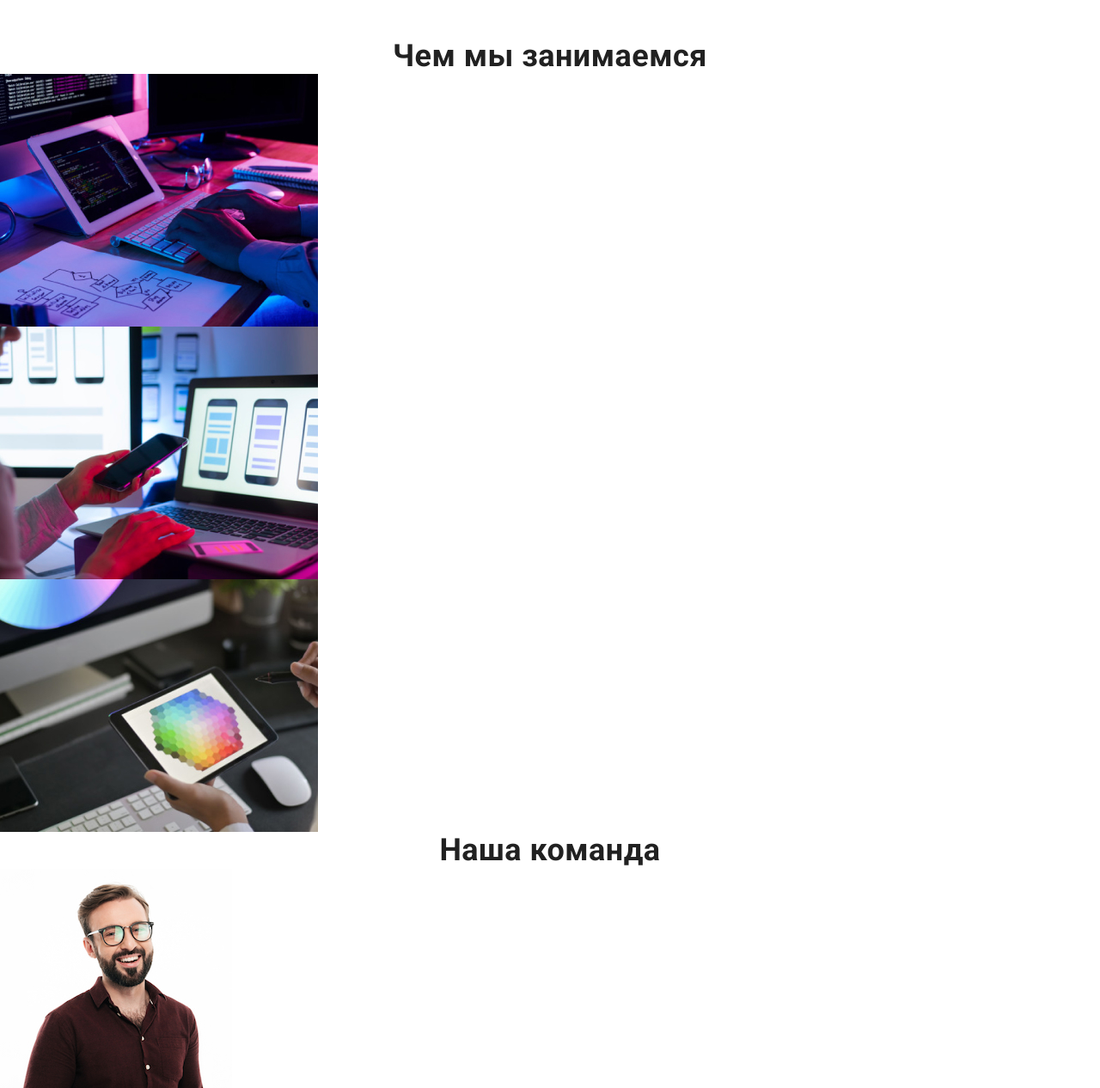
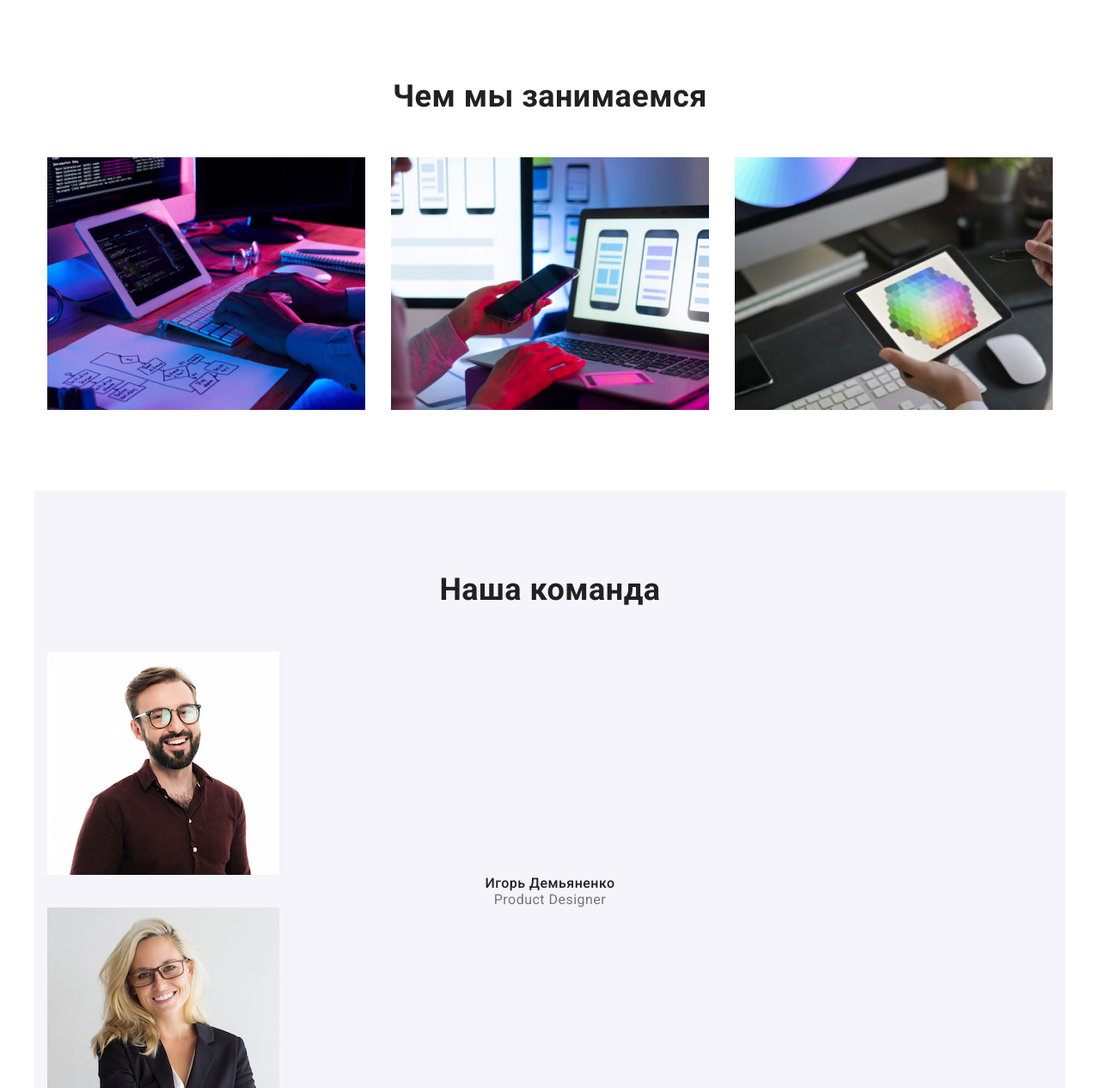
Before and after one commit to heorhii-aksiuk/goit-markup-hw-03, a plain HTML site: page index.html in a window 1280 px wide. Shown: the part 874-2140 px from the top of the page at 86% size. Drawn offline with nearby package versions, Linux system fonts and the light colour scheme.

Commit message:
Добавляет стили геометрии для секции "Чем мы занимаемся"
И фон для секции "Наша команда"

```diff
--- a/css/styles.css
+++ b/css/styles.css
@@ -57,6 +57,7 @@ img {
 }
 
 .section-heading {
+  margin-bottom: 50px;
   font-size: 36px;
   line-height: 1.17;
   text-align: center;
@@ -224,7 +225,38 @@ img {
   margin-right: 30px;
 }
 
+/* Секция "Чем мы занимаемся" */
+.doing-container {
+  width: 1200px;
+  padding-left: 15px;
+  padding-right: 15px;
+  padding-top: 47px;
+  padding-bottom: 94px;
+  margin-left: auto;
+  margin-right: auto;
+}
+
+.doing-list {
+  display: flex;
+}
+
+.doing-item:not(:last-child) {
+  margin-right: 30px;
+}
+
 /* Секция "Наша команда" */
+
+.team-section {
+  width: 1200px;
+  padding-left: 15px;
+  padding-right: 15px;
+  padding-top: 94px;
+  padding-bottom: 94px;
+  margin-left: auto;
+  margin-right: auto;
+  background-color: var(--secondary-background-color);
+}
+
 .section-subheading {
   font-weight: 500;
   font-size: 16px;
--- a/index.html
+++ b/index.html
@@ -86,28 +86,30 @@
 
     <!-- Секция "Чем мы занимаемся"-->
     <section>
+      <div class="doing-container">
         <h2 class="section-heading">Чем мы занимаемся</h2>
-      <ul class="list">
-        <li>
+        <ul class="doing-list list">
+          <li class="doing-item">
             <img src="./images/work-process/work-process-1.jpg"
             alt="Программист пишет код"
             width="370" height="294">
           </li>
-        <li>
+          <li class="doing-item">
             <img src="./images/work-process/work-process-2.jpg"
             alt="Дизайнер разрабатывает интерфейс"
             width="370" height="294">
           </li>
-        <li>
+          <li class="doing-item">
             <img src="./images/work-process/work-process-3.jpg"
             alt="Дизайнер подбирает палитру на планшете"
             width="370" height="294">
           </li>
         </ul>
+      </div>
     </section>
 
     <!-- Секция "Наша команда"-->
-    <section>
+    <section class="team-section">
       <h2 class="section-heading">Наша команда</h2>
       <ul class="list">
         <li>
```
Lines whose indentation alone changed are shown as unchanged.
